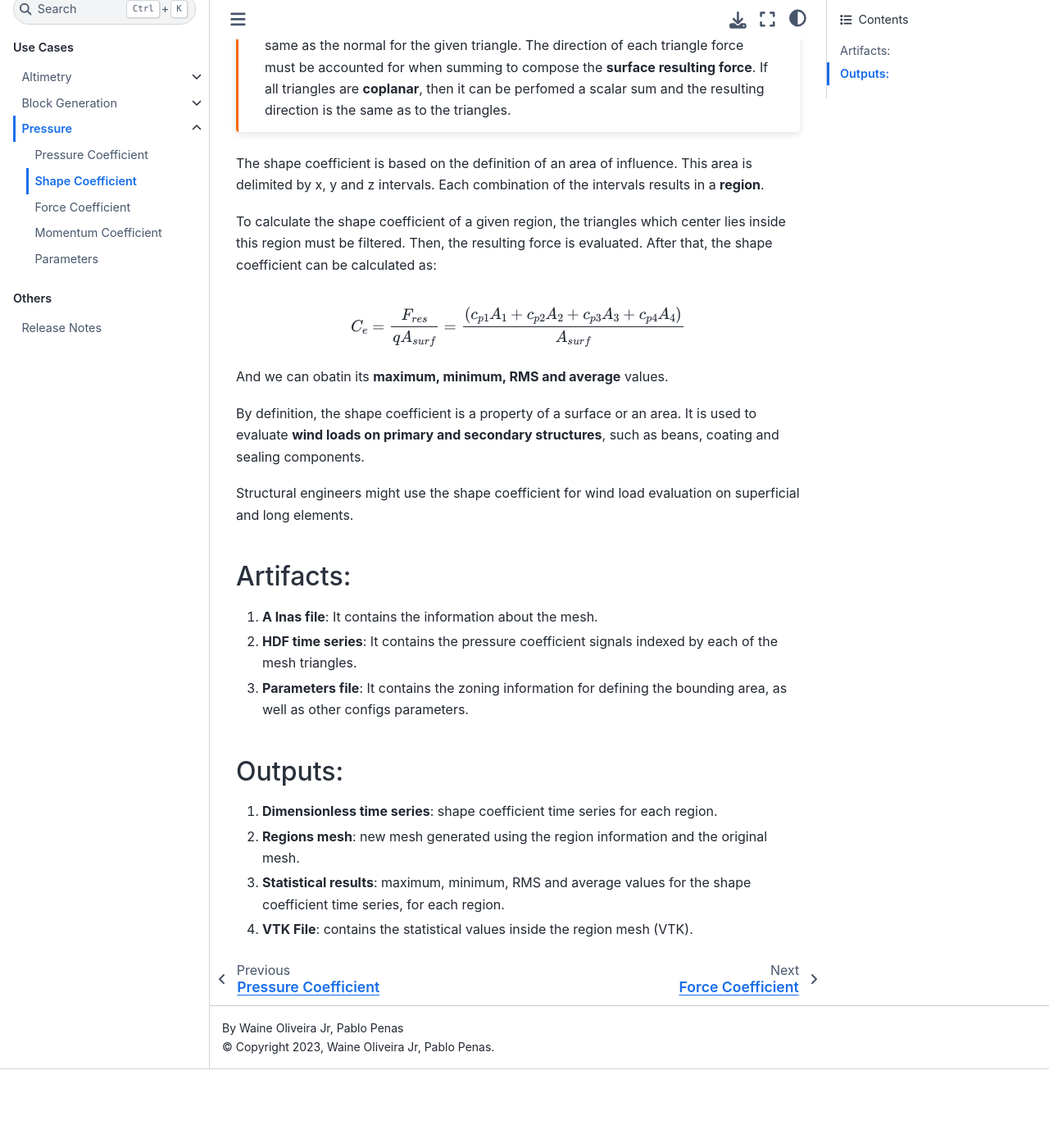
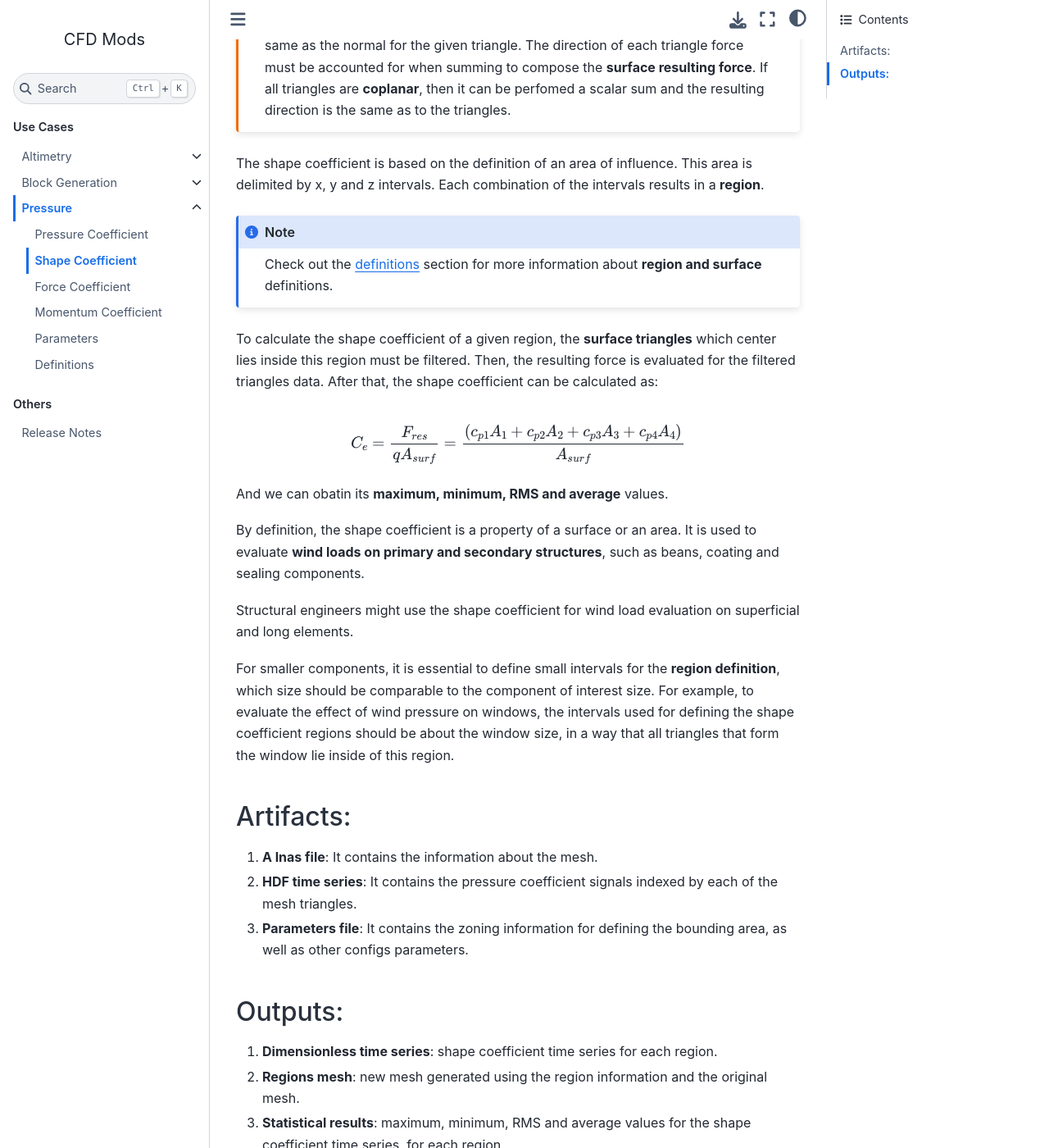
Before and after one commit to AeroSim-CFD/cfdmod, a Sphinx documentation site: the page built from docs/source/use_cases/pressure/shape_coefficient.rst, in a window 1280 px wide and 1400 px high, scrolled down 889 px. Shown: the whole window at 82% size. Built offline with Sphinx 7.4.7 and the Sphinx Book theme 1.1.4, drawn with Linux system fonts in a browser that asks for light colours; before the commit the page ends 2193 px from its top, so only the background shows below that; some of the changed text lies outside the part shown.

Commit message:
update with definitions

```diff
--- /dev/null
+++ b/docs/source/_static/pressure/cp_params.yaml
@@ -0,0 +1,5 @@
+# Select the time interval to filter the signal and calculate statistics
+timestep_range: [10000, 40000]
+# Define values for pressure adimensionalization
+dynamic_pressure:
+  U_H: 10 # Velocity at the building interest height
--- a/docs/source/use_cases/pressure/index.rst
+++ b/docs/source/use_cases/pressure/index.rst
@@ -95,3 +95,4 @@
    Force Coefficient <./force_coefficient.rst>
    Momentum Coefficient <./momentum_coefficient.rst>
    Parameters <./parameters.rst>
+   Definitions <./definitions.rst>
--- a/docs/source/use_cases/pressure/shape_coefficient.rst
+++ b/docs/source/use_cases/pressure/shape_coefficient.rst
@@ -2,7 +2,7 @@
 Shape Coefficient
 *****************
 
-Shape coefficient describe the behavior of the resulting force applied to a surface.
+Shape coefficient describe the behavior of the **resulting force applied to a surface**.
 
 For example, consider a rectangular surface composed by triangles.
 At each of its triangles' center, pressure signals are obtained.
@@ -30,8 +30,11 @@
 This area is delimited by x, y and z intervals.
 Each combination of the intervals results in a **region**.
 
-To calculate the shape coefficient of a given region, the triangles which center lies inside this region must be filtered.
-Then, the resulting force is evaluated. After that, the shape coefficient can be calculated as:
+.. note:: Check out the `definitions <./definitions.rst>`_ section for more information about **region and surface** definitions.
+
+To calculate the shape coefficient of a given region, the **surface triangles** which center lies inside this region must be filtered.
+Then, the resulting force is evaluated for the filtered triangles data.
+After that, the shape coefficient can be calculated as:
 
 .. math::
    C_{e} = \frac{F_{res}}{q A_{surf}} = \frac{(c_{p1} A_{1} + c_{p2} A_{2} + c_{p3} A_{3} + c_{p4} A_{4})}{A_{surf}}
@@ -42,6 +45,9 @@
 It is used to evaluate **wind loads on primary and secondary structures**, such as beans, coating and sealing components.
 
 Structural engineers might use the shape coefficient for wind load evaluation on superficial and long elements.
+
+For smaller components, it is essential to define small intervals for the **region definition**, which size should be comparable to the component of interest size.
+For example, to evaluate the effect of wind pressure on windows, the intervals used for defining the shape coefficient regions should be about the window size, in a way that all triangles that form the window lie inside of this region.
 
 Artifacts:
 ==========
```
Also changed, not shown: docs/source/_static/pressure/pressure_params.yaml (+28 -38 lines), docs/source/_static/pressure/zoning_params.yaml (added, +19 -0 lines), docs/source/use_cases/pressure/definitions.rst (added, +66 -0 lines), docs/source/use_cases/pressure/pressure_coefficient.rst (+19 -1 lines), docs/source/_static/pressure/body.png (added), docs/source/_static/pressure/regions.png (added), docs/source/_static/pressure/surface_mesh.png (added).
